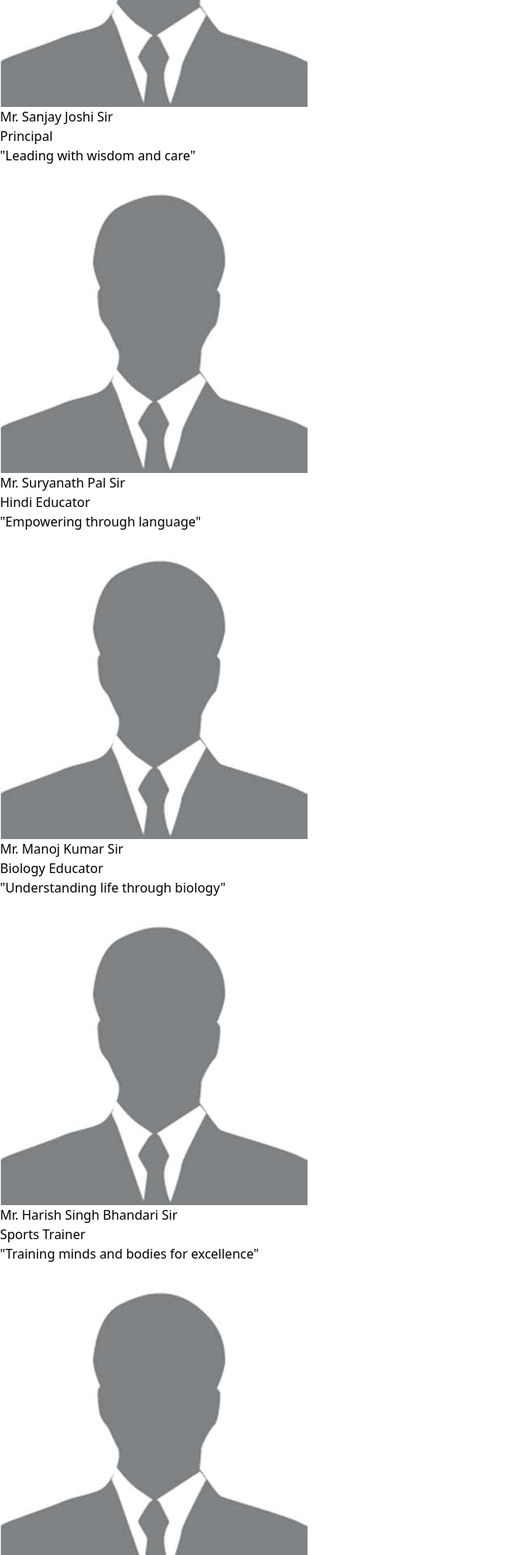
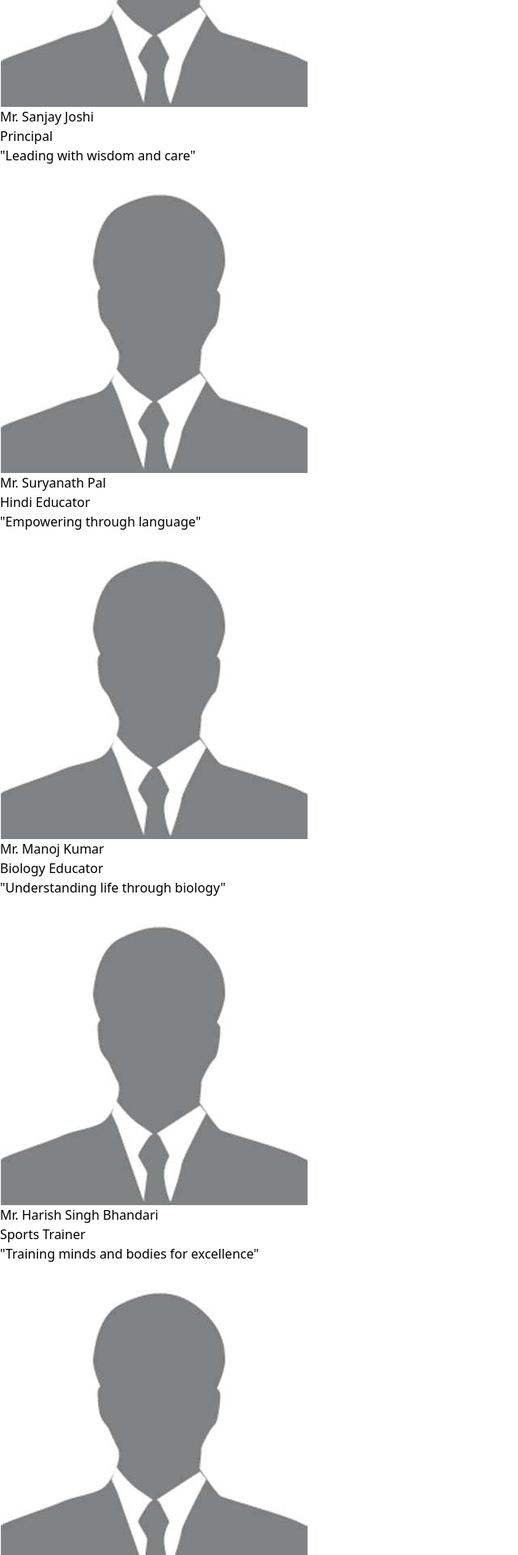
Before and after one commit to Pushpesh-Almiya/School-website, a React (Vite) app: page / in a window 1280 px wide. Shown: the part 2080-4000 px from the top of the page at 81% size, without its empty margins (0-640 px from the left). Built offline with nearby package versions, Linux system fonts and the light colour scheme.

Commit message:
Fixed some responsive bugs

```diff
--- a/src/Components/Footer/Footer.jsx
+++ b/src/Components/Footer/Footer.jsx
@@ -71,17 +71,17 @@ function Footer() {
           <p className="text-[#FFF6EA]">Stay connected for updates!</p>
           <div className="mt-4">
             <div className="flex space-x-4">
-              <span className="bg-[#FEECB3] p-2 rounded-full text-[#BF2EF0]">
+              <span className="bg-white p-2 rounded-full text-[#BF2EF0]">
                 <a href="tel:+919927259263">
                   <FaPhoneAlt />
                 </a>
               </span>
-              <span className="bg-[#FEECB3] p-2 rounded-full text-[#BF2EF0]">
+              <span className="bg-white p-2 rounded-full text-[#BF2EF0]">
                 <a href="mailto:almiyapushpesh55@gmail.com">
                   <FaEnvelope />
                 </a>
               </span>
-              <span className="bg-[#FEECB3] p-2 rounded-full text-[#BF2EF0]">
+              <span className="bg-white p-2 rounded-full text-[#BF2EF0]">
                 <a
                   href="https://maps.app.goo.gl/uocRWj33sp9joHEA6"
                   target="_blank"
--- a/src/pages/Academic.jsx
+++ b/src/pages/Academic.jsx
@@ -37,7 +37,7 @@ function Academic() {
       <h2 className="text-3xl md:text-4xl text-center font-bold text-[#BF2EF0] mb-6 pt-4">
         Academic Details
       </h2>
-      <div className="grid grid-cols-1  md:grid-cols-2 gap-6">
+      <div className="grid grid-cols-1 md:grid-cols-2 lg:grid-cols-3 gap-6 px-2">
         {academicDetails.map((course, index) => (
           <Card key={index} cource={course} />
         ))}
--- a/src/pages/Activities.jsx
+++ b/src/pages/Activities.jsx
@@ -12,7 +12,7 @@ const ActivitiesPage = () => {
       <div className="flex flex-col md:flex-row w-full bg-[#FFF6EA] rounded-lg overflow-hidden">
 
         {/* Image: Display second on mobile, first on desktop */}
-        <div className="w-full md:w-1/2 p-4 md:p-8 order-2 md:order-1">
+        <div className="w-full md:w-1/2 p-1 md:p-8 order-2 md:order-1">
           <img
             src={Activities}
             alt="Activities"
--- a/src/pages/Staff.jsx
+++ b/src/pages/Staff.jsx
@@ -17,103 +17,103 @@ function Staff() {
   const Educator = [
     {
       img: ProfilePhoto,
-      name: "Mr. Sanjay Joshi Sir",
+      name: "Mr. Sanjay Joshi",
       title: "Principal",
       quote: "Leading with wisdom and care",
     },
     {
       img: ProfilePhoto,
-      name: "Mr. Suryanath Pal Sir",
+      name: "Mr. Suryanath Pal",
       title: "Hindi Educator",
       quote: "Empowering through language",
     },
     {
       img: ProfilePhoto,
-      name: "Mr. Manoj Kumar Sir",
+      name: "Mr. Manoj Kumar",
       title: "Biology Educator",
       quote: "Understanding life through biology",
     },
     {
       img: ProfilePhoto,
-      name: "Mr. Harish Singh Bhandari Sir",
+      name: "Mr. Harish Singh Bhandari",
       title: "Sports Trainer",
       quote: "Training minds and bodies for excellence",
     },
     {
       img: ProfilePhoto,
-      name: "Mr. Jay Prakash Sir",
+      name: "Mr. Jay Prakash",
       title: "Social Science Educator",
       quote: "Economics for a better tomorrow",
     },
     {
       img: ProfilePhoto,
-      name: "Mr. Girish Chandra Lohani Sir",
+      name: "Mr. Girish Chandra Lohani",
       title: "Maths Educator",
       quote: "Exploring the laws of the universe",
     },
     {
       img: ProfilePhoto,
-      name: "Mr. Hemwati Nandan Sir",
+      name: "Mr. Hemwati Nandan",
       title: "Sanskrit Educator",
       quote: "Preserving ancient wisdom",
     },
     {
       img: ProfilePhoto,
-      name: "Mr. Surendra Kumar Sir",
+      name: "Mr. Surendra Kumar",
       title: "English Educator",
       quote: "Crafting skills for life through language",
     },
     {
       img: ProfilePhoto,
-      name: "Mr. Manoj Kumar Sir",
+      name: "Mr. Manoj Kumar",
       title: "Social Science Educator",
       quote: "Shaping perspectives on society",
     },
     {
       img: ProfilePhoto,
-      name: "Mr. Keshav Datt Joshi Sir",
+      name: "Mr. Keshav Dutt Joshi",
       title: "Hindi Educator",
       quote: "Enriching minds through Hindi",
     },
     {
       img: ProfilePhoto,
-      name: "Mrs. Munni Devi Ma'am",
+      name: "Mrs. Munni Tamta",
       title: "Science Educator",
       quote: "Unveiling the wonders of science",
     },
     {
       img: ProfilePhoto,
-      name: "Lata Verma Ma'am",
+      name: "Lata Verma ma'am",
       title: "Drawing Educator",
       quote: "Expressing creativity through art",
     },
     {
       img: ProfilePhoto,
-      name: "Mr. Gopal Singh Bora Sir",
+      name: "Mr. Gopal Singh Bora",
       title: "Sociology Educator",
       quote: "Understanding society's fabric",
     },
     {
       img: ProfilePhoto,
-      name: "Mr. Manish Pandey Sir",
+      name: "Mr. Manish Pandey",
       title: "Political Science Educator",
       quote: "Empowering through political insight",
     },
     {
       img: ProfilePhoto,
-      name: "Mr. Vijay Shankar Joshi Sir",
+      name: "Mr. Vijay Shankar Joshi",
       title: "Sanskrit Educator",
       quote: "Reviving the essence of Sanskrit",
     },
     {
       img: ProfilePhoto,
-      name: "Mrs. Minakshi Sah Ma'am",
+      name: "Mrs. Minakshi Sah",
       title: "Chemistry Educator",
       quote: "Discovering the magic of chemistry",
     },
     {
       img: ProfilePhoto,
-      name: "Mrs. Hema Arya Ma'am",
+      name: "Mrs. Hema Arya",
       title: "English Educator",
       quote: "Mastering communication through English",
     },
@@ -122,18 +122,22 @@ function Staff() {
     {
       img: "https://via.placeholder.com/150",
       name: "Mr. Manoj Kumar Kandpal",
+      designation:"Chief Assistant"
     },
     {
       img: "https://via.placeholder.com/150",
       name: "Miss Deepa Kaira",
+      designation:"Junior Assistant"
     },
     {
       img: "https://via.placeholder.com/150",
       name: "Mr. Diwan Singh",
+      designation:"Attendant"
     },
     {
       img: "https://via.placeholder.com/150",
       name: "Mr. Kiran Prakash Singh Papola",
+      designation:"Attendant"
     },
   ];
 
@@ -170,8 +174,8 @@ function Staff() {
 
         {/* Card Content */}
         <div className="p-4 flex flex-col items-center justify-center">
-          <h3 className="text-2xl font-bold">{teacher.name}</h3>
-          <h4 className="text-lg text-[#88227A] mb-2">{teacher.title}</h4>
+          <h3 className="text-lg md:text-xl font-bold">{teacher.name}</h3>
+          <h4 className="text-sm md:text-lg text-[#88227A] mb-2">{teacher.title}</h4>
           <p className="text-gray-600 italic">"{teacher.quote}"</p>
         </div>
       </div>
@@ -197,8 +201,8 @@ function Staff() {
         className="w-3/4 h-52 object-cover object-top"
       />
       <div className="p-4 flex flex-col items-center justify-center">
-        <h3 className="text-2xl font-bold">{PushpeshAlmiya.name}</h3>
-        <h4 className="text-lg text-[#88227A] mb-2">{PushpeshAlmiya.title}</h4>
+        <h3 className="text-lg md:text-xl font-bold">{PushpeshAlmiya.name}</h3>
+        <h4 className="text-sm md:text-lg text-[#88227A] mb-2">{PushpeshAlmiya.title}</h4>
         <p className="text-gray-600 italic">"{PushpeshAlmiya.quote}"</p>
       </div>
     </div>
@@ -234,7 +238,8 @@ function Staff() {
 
         {/* Card Content */}
         <div className="p-6 flex flex-col items-center justify-center">
-          <h3 className="text-2xl font-bold">{staff.name}</h3>
+          <h3 className="text-lg md:text-xl font-bold text-center">{staff.name}</h3>
+          <h4 className="text-sm md:text-lg text-[#88227A] mb-2">{staff.designation}</h4>
         </div>
       </div>
     ))}
```
